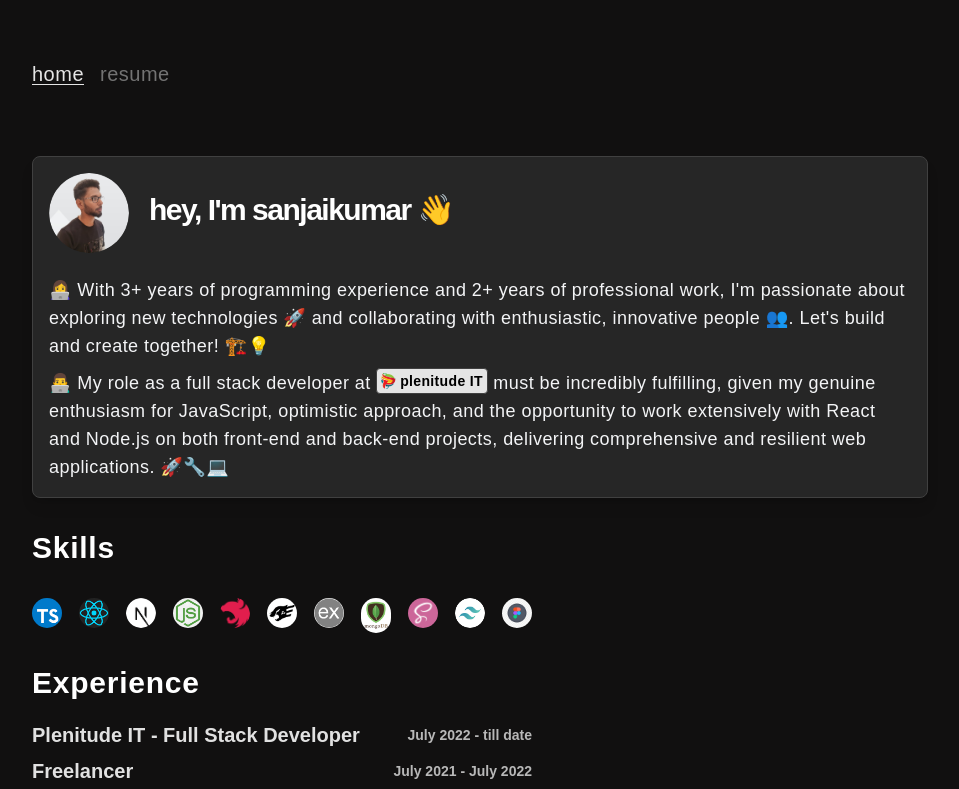
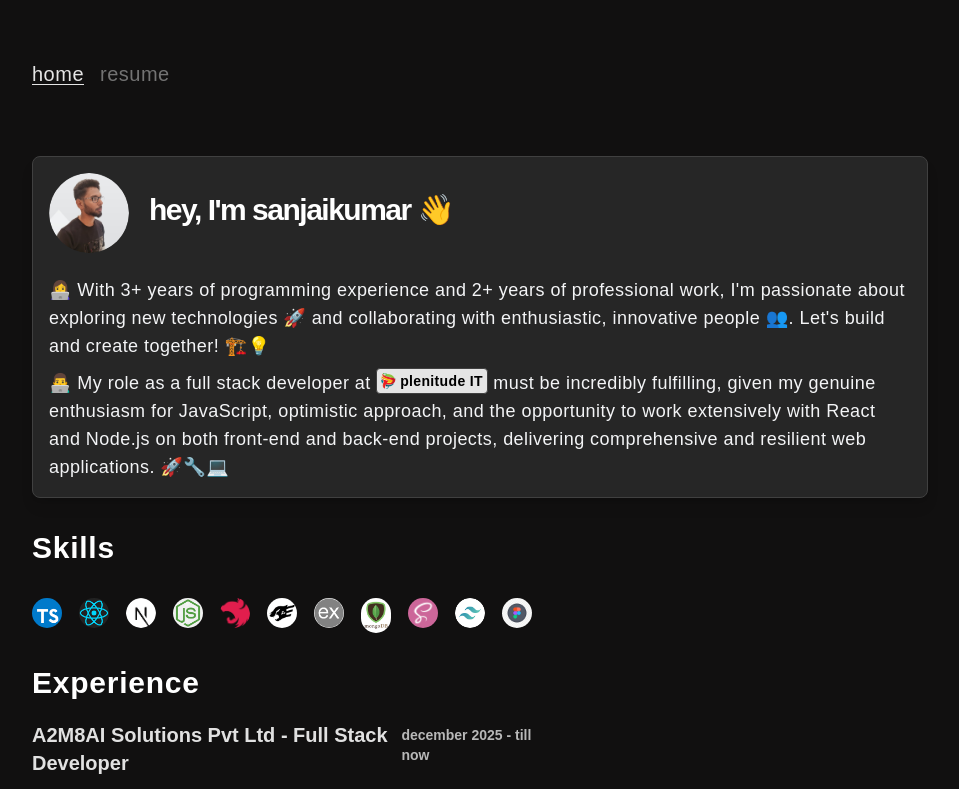
Before and after one commit to sanjaikumarv/my-port-folio, a Next.js app: page / in a window 1280 px wide. Shown: the top 789 px of the page, without its empty margins (160-1119 px from the left). Built offline with nearby package versions, Linux system fonts and the light colour scheme; a web font is replaced by a local one.

Commit message:
Add current work experience entry for A2M8AI Solutions

```diff
--- a/constents.ts
+++ b/constents.ts
@@ -1,5 +1,9 @@
 export const workExperienceDatas = [
   {
+    cmyExp: "A2M8AI Solutions Pvt Ltd - Full Stack Developer",
+    date: "december 2025 - till now",
+  },
+    {
     cmyExp: "Plenitude IT - Full Stack Developer",
     date: "July 2022 - till date",
   },
```
